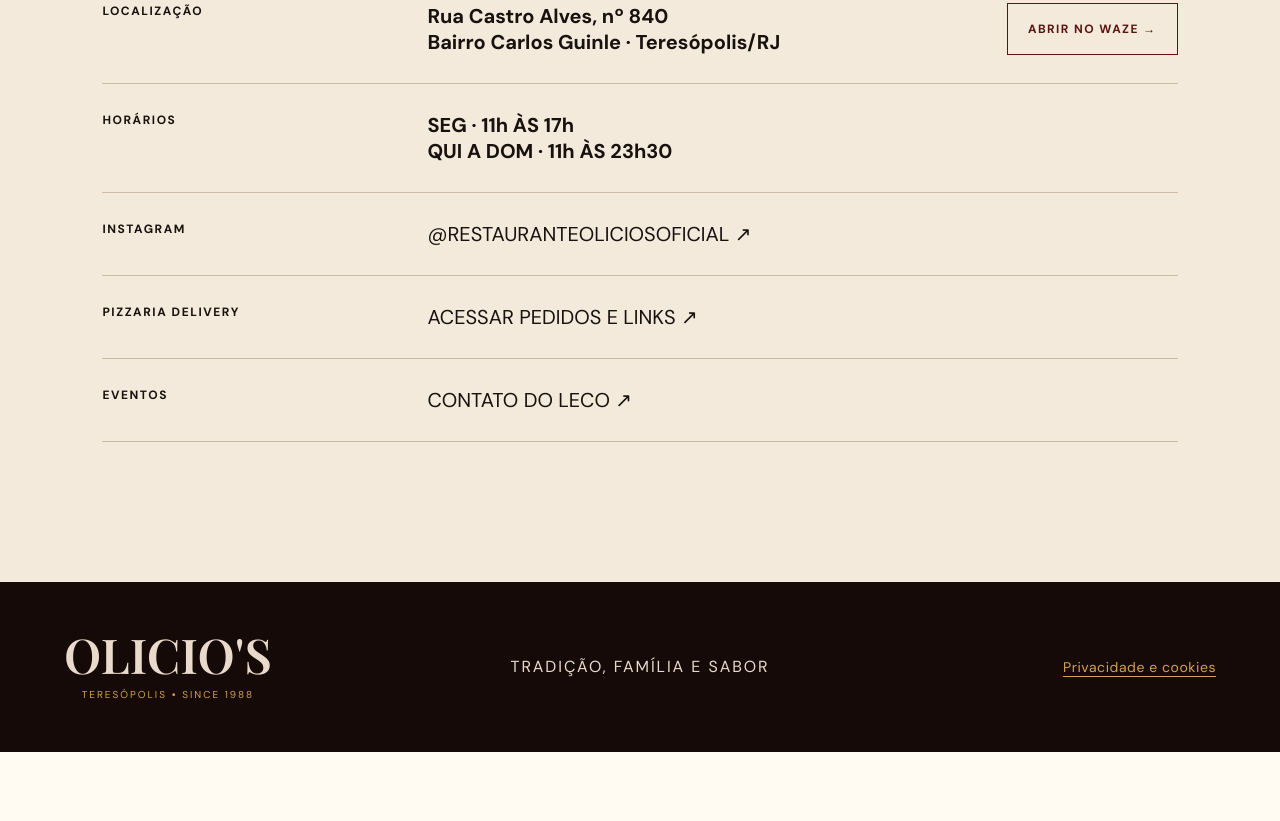
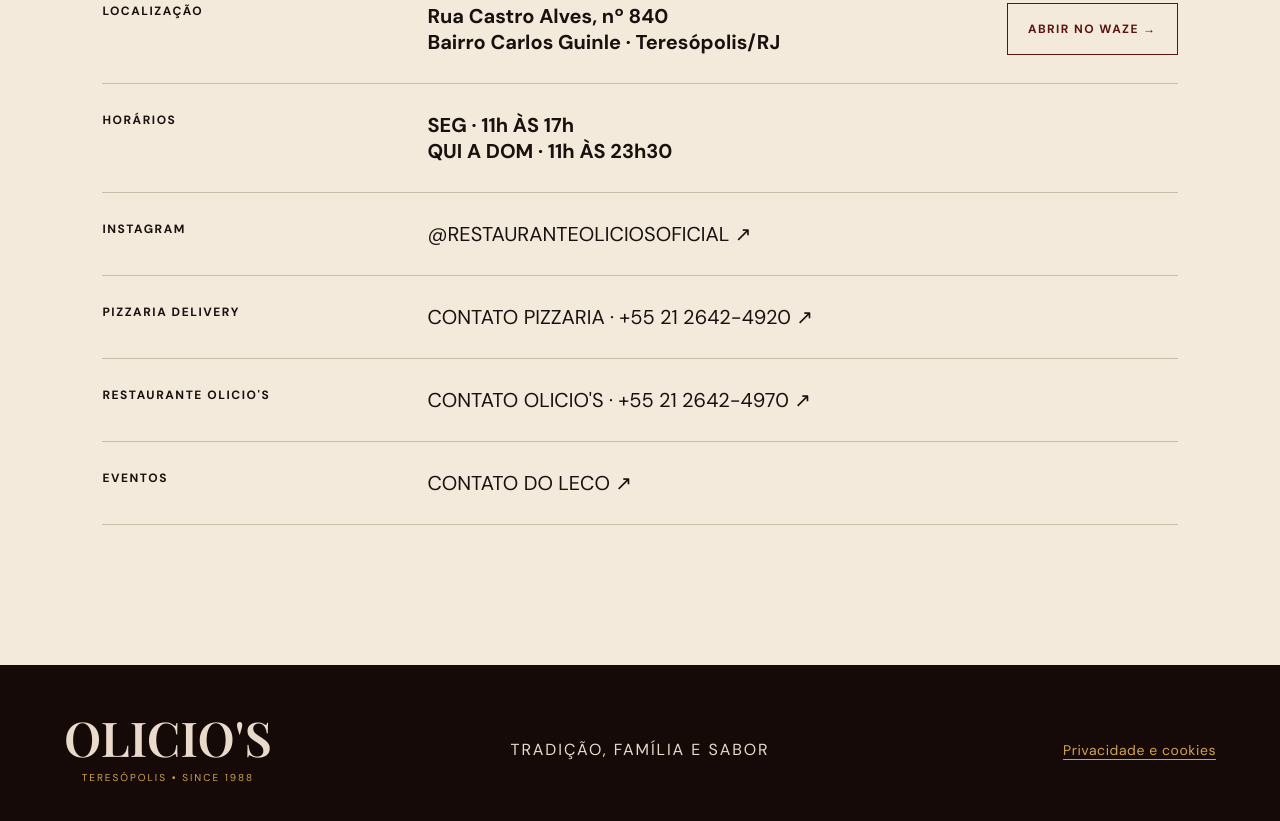
Before and after one commit to patinhodev/olicios-site, a website: page frontend/index.html in a window 1280 px wide. Shown: the part 6396-7217 px from the top of the page. Before the commit the page ends 7148 px from the top, so only its background shows below. Drawn offline with nearby package versions, Linux system fonts and the light colour scheme; a web font is replaced by a local one.

Commit message:
Atualizar contatos de pizzaria e restaurante

```diff
--- a/frontend/index.html
+++ b/frontend/index.html
@@ -332,10 +332,21 @@
           <div>
             <span>PIZZARIA DELIVERY</span
             ><a
-              href="https://linktr.ee/oliciosrestauranteegaleteria"
+              href="https://wa.me/552126424920"
               target="_blank"
               rel="noopener"
-              >ACESSAR PEDIDOS E LINKS ↗</a
+              aria-label="Falar com a Pizzaria Olicio's pelo WhatsApp no número +55 21 2642-4920"
+              >CONTATO PIZZARIA · +55 21 2642-4920 ↗</a
+            >
+          </div>
+          <div>
+            <span>RESTAURANTE OLICIO'S</span
+            ><a
+              href="https://wa.me/552126424970"
+              target="_blank"
+              rel="noopener"
+              aria-label="Falar com o Restaurante Olicio's pelo WhatsApp no número +55 21 2642-4970"
+              >CONTATO OLICIO'S · +55 21 2642-4970 ↗</a
             >
           </div>
           <div>
@@ -399,9 +410,9 @@
         personalizados.
       </p>
       <p>
-        Links para WhatsApp, Instagram, Waze e Linktree abrem serviços externos com
-        políticas próprias. As mensagens enviadas ao Olicio's pelo WhatsApp são
-        utilizadas para atendimento.
+        Links para WhatsApp, Instagram e Waze abrem serviços externos com políticas
+        próprias. As mensagens enviadas ao Olicio's pelo WhatsApp são utilizadas para
+        atendimento.
       </p>
       <button class="privacy-preferences" id="review-cookie-consent" type="button">
         Revisar cookies
```
